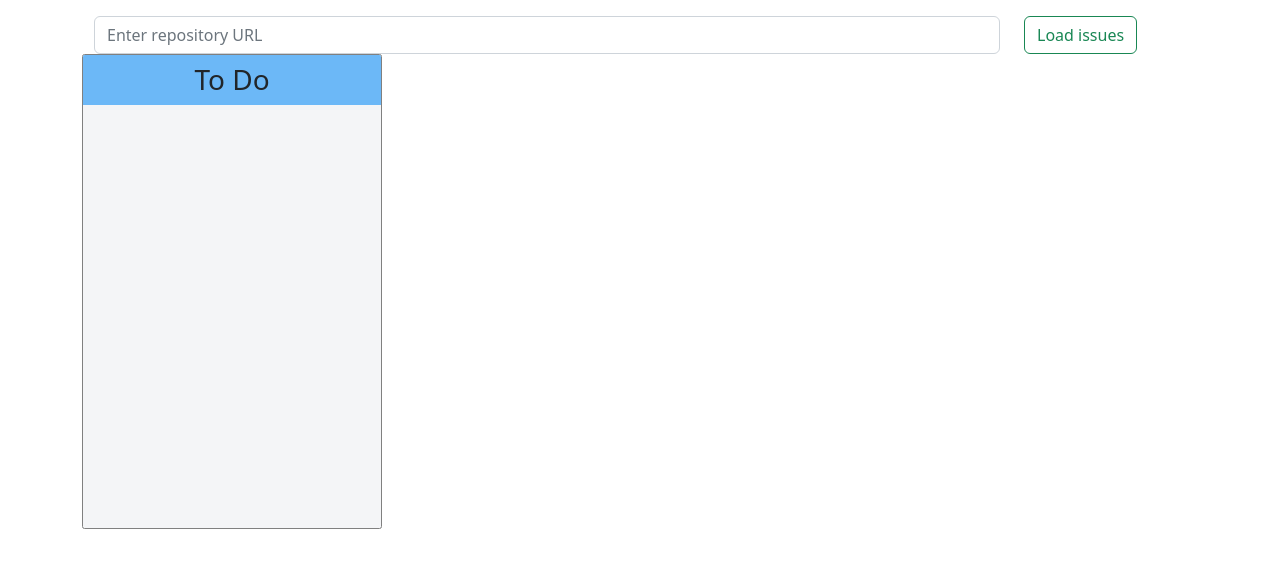
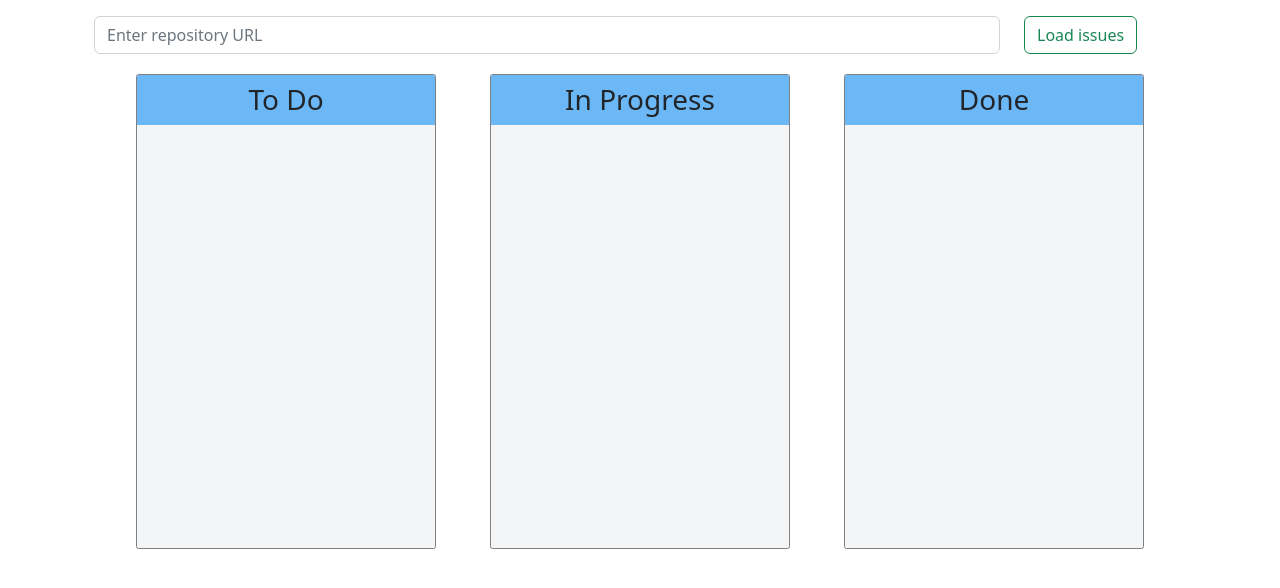
Before and after one commit to YaroslavPrystupluk/board-kanban, a React (Vite) app: page / in a window 1280 px wide. Shown: the top 588 px of the page. Built offline with nearby package versions, Linux system fonts and the light colour scheme.

Commit message:
add drap and drop in colums

```diff
--- a/src/App.tsx
+++ b/src/App.tsx
@@ -1,5 +1,12 @@
-import { FC, KeyboardEvent, ChangeEvent, useState } from "react";
-import { Spinner, Alert, ThemeProvider, Container } from "react-bootstrap";
+import {
+  FC,
+  KeyboardEvent,
+  ChangeEvent,
+  useState,
+  useCallback,
+  useEffect,
+} from "react";
+import { Spinner, Alert, Container } from "react-bootstrap";
 
 import { useAppDispatch, useAppSelector } from "./hooks/hook";
 import { fetchIssues } from "./store/slice/getIssuesSlice";
@@ -7,16 +14,28 @@ import SearchIssues from "./components/SearchIssues/SearchIssues";
 import Breadcrumbs from "./components/Breadcrumbs/Breadcrumbs";
 import Board from "./components/Board/Board";
 import { DropResult } from "react-beautiful-dnd";
+import { Iissues } from "./model/Iissues";
 
 const App: FC = () => {
   const dispatch = useAppDispatch();
   const { issues, loading, error } = useAppSelector((state) => state.issues);
 
   const [repositoryUrl, setRepositoryUrl] = useState<string>("");
+  const [open, setOpen] = useState<Iissues[]>([]);
+  const [inProgress, setInProgress] = useState<Iissues[]>([]);
+  const [closed, setClosed] = useState<Iissues[]>([]);
+
+  console.log("open", open);
+  console.log("closed", closed);
 
   const url = repositoryUrl.split("/");
   const owner = url[3];
   const repo = url[4];
+
+  useEffect(() => {
+    setOpen(issues.filter((issue) => issue.state === "open"));
+    setClosed(issues.filter((issue) => issue.state === "closed"));
+  }, [issues, setOpen, setClosed]);
 
   const handleKeyDoun = (e: KeyboardEvent<HTMLInputElement>) => {
     if (e.key === "Enter") dispatch(fetchIssues([owner, repo]));
@@ -26,30 +45,51 @@ const App: FC = () => {
     setRepositoryUrl(e.target.value);
   };
 
-  const showIssues = () => {
+  const showIssues = useCallback(() => {
     dispatch(fetchIssues([owner, repo]));
-  };
+  }, [dispatch, owner, repo]);
 
   const handleDragEnd = (result: DropResult) => {
-    console.log("hello", result);
     const { source, destination, draggableId } = result;
 
     if (!destination) return;
 
-    if (
-      source.droppableId === destination.droppableId &&
-      source.index === destination.index
-    )
-      return;
+    if (source.droppableId === destination.droppableId) return;
 
-    // if()
+    if (source.droppableId == "1") {
+      setOpen(removeItemById(draggableId, open));
+    } else if (source.droppableId == "2") {
+      setInProgress(removeItemById(draggableId, inProgress));
+    } else if (source.droppableId == "3") {
+      setClosed(removeItemById(draggableId, closed));
+    }
+
+    const issue = findItemById(draggableId, [
+      ...closed,
+      ...open,
+      ...inProgress,
+    ]);
+
+    if (destination.droppableId == "1") {
+      setOpen([{ ...issue, state: "open" }, ...open]);
+    } else if (destination.droppableId == "2") {
+      setInProgress([{ ...issue, state: "in progress" }, ...inProgress]);
+    } else if (destination.droppableId == "3") {
+      setClosed([{ ...issue, state: "closed" }, ...closed]);
+    }
   };
 
+  function findItemById(id, array) {
+    console.log("array", array);
+
+    return array.find((item) => item.id == id);
+  }
+
+  function removeItemById(id, array) {
+    return array.filter((item) => item.id != id);
+  }
+
   return (
-    <ThemeProvider
-      breakpoints={["xxxl", "xxl", "xl", "lg", "md", "sm", "xs", "xxs"]}
-      minBreakpoint="xxs"
-    >
     <Container>
       <SearchIssues
         handleKeyDoun={handleKeyDoun}
@@ -70,10 +110,14 @@ const App: FC = () => {
           Error: {error}
         </Alert>
       ) : (
-          <Board handleDragEnd={handleDragEnd} />
+        <Board
+          handleDragEnd={handleDragEnd}
+          open={open}
+          inProgress={inProgress}
+          closed={closed}
+        />
       )}
     </Container>
-    </ThemeProvider>
   );
 };
 
--- a/src/components/Board/Board.tsx
+++ b/src/components/Board/Board.tsx
@@ -1,17 +1,25 @@
 import { FC } from "react";
 import { DragDropContext, DropResult } from "react-beautiful-dnd";
 import TabletCards from "../TabletCards/TabletCards";
+import { Iissues } from "../../model/Iissues";
+
+import { WrapBoard } from "./styledBoard";
 
 interface BoardProps {
   handleDragEnd: (result: DropResult) => void;
+  open: Iissues[];
+  closed: Iissues[];
+  inProgress: Iissues[];
 }
 
-const Board: FC<BoardProps> = ({ handleDragEnd }) => {
+const Board: FC<BoardProps> = ({ handleDragEnd, open, inProgress, closed }) => {
   return (
     <DragDropContext onDragEnd={handleDragEnd}>
-      <TabletCards title="To Do" id="1" />
-      {/* <TabletCards title="In Progress" id="2" />
-      <TabletCards title="Done" id="3" /> */}
+      <WrapBoard>
+        <TabletCards title="To Do" issues={open} id="1" />
+        <TabletCards title="In Progress" issues={inProgress} id="2" />
+        <TabletCards title="Done" issues={closed} id="3" />
+      </WrapBoard>
     </DragDropContext>
   );
 };
--- /dev/null
+++ b/src/components/Board/styledBoard.ts
@@ -0,0 +1,9 @@
+import styled from "styled-components";
+
+const WrapBoard = styled.div`
+display: flex;
+justify-content: space-evenly;
+margin: 20px 0 0;
+`
+
+export {WrapBoard}
--- a/src/components/CardItem/CardItem.tsx
+++ b/src/components/CardItem/CardItem.tsx
@@ -38,6 +38,7 @@ const Cardissue: FC<CardissueProps> = ({ issue, index }) => {
             <Card.Text>
               {issue.user.type} | Comments: {issue.comments}
             </Card.Text>
+            <Card.Text>State: {issue.state}</Card.Text>
           </Card.Body>
           {/* {provided.placeholder} */}
         </CardWrapp>
--- a/src/components/TabletCards/TabletCards.tsx
+++ b/src/components/TabletCards/TabletCards.tsx
@@ -1,18 +1,17 @@
 import { FC } from "react";
 import { Droppable } from "react-beautiful-dnd";
-import { useAppSelector } from "../../hooks/hook";
 import CardItem from "../CardItem/CardItem";
 
 import { Container, Title, IssuesList } from "./styledTableCards";
+import { Iissues } from "../../model/Iissues";
 
 interface TabletCardsProps {
   title: string;
   id: string;
+  issues: Iissues[];
 }
 
-const TabletCards: FC<TabletCardsProps> = ({ title, id }) => {
-  const { issues } = useAppSelector((state) => state.issues);
-
+const TabletCards: FC<TabletCardsProps> = ({ title, issues, id }) => {
   return (
     <Container>
       <Title>{title}</Title>
--- a/src/store/slice/getIssuesSlice.ts
+++ b/src/store/slice/getIssuesSlice.ts
@@ -8,8 +8,8 @@ interface issuesState {
   loading: boolean;
   error: string | null;
 }
-type Owner = string
-type Repo = string
+type Owner = string;
+type Repo = string;
 
 const initialState: issuesState = {
   issues: [],
@@ -17,28 +17,17 @@ const initialState: issuesState = {
   error: null,
 };
 
-// const token = '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'
-
-// const headers = {
-//   Authorization: `Bearer ${token}`
-// };
-
-// ,{
-// 		headers:{
-// 			Authorization: `token ${token}`,
-// 		}
-// 	 }
-
 export const fetchIssues = createAsyncThunk<
   Iissues[],
-   [Owner, Repo],
+  [Owner, Repo],
   { rejectValue: string }
 >("issues/fetchIssues", async ([owner, repo], thunkAPI) => {
   try {
-    const response = await axios.get<Iissues[]>(`${DOMAIN}/repos/${owner}/${repo}/issues`);
-	console.log(response.data);
+    const response = await axios.get<Iissues[]>(
+      `${DOMAIN}/repos/${owner}/${repo}/issues`);
 
-	return response.data;
+
+    return response.data;
   } catch (error) {
     return thunkAPI.rejectWithValue(error.message);
   }
```
Lines whose indentation alone changed are shown as unchanged.
